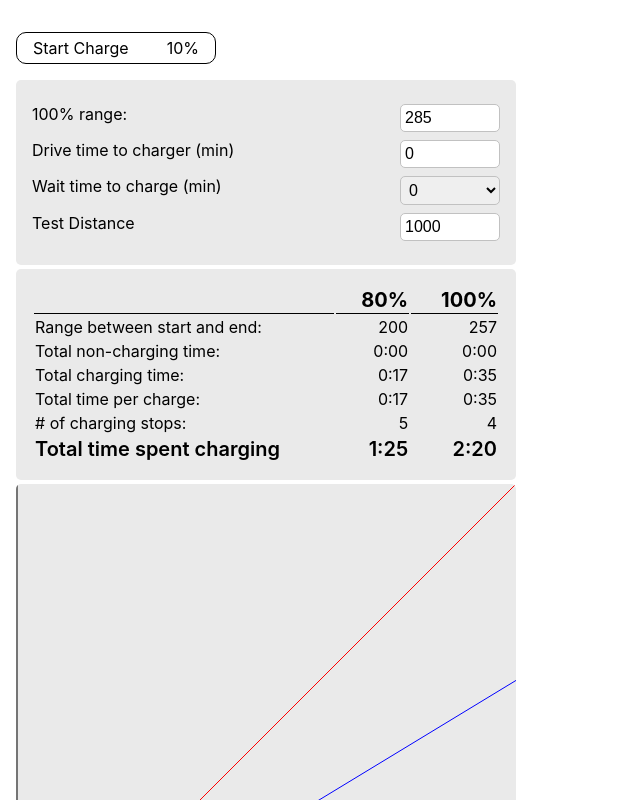
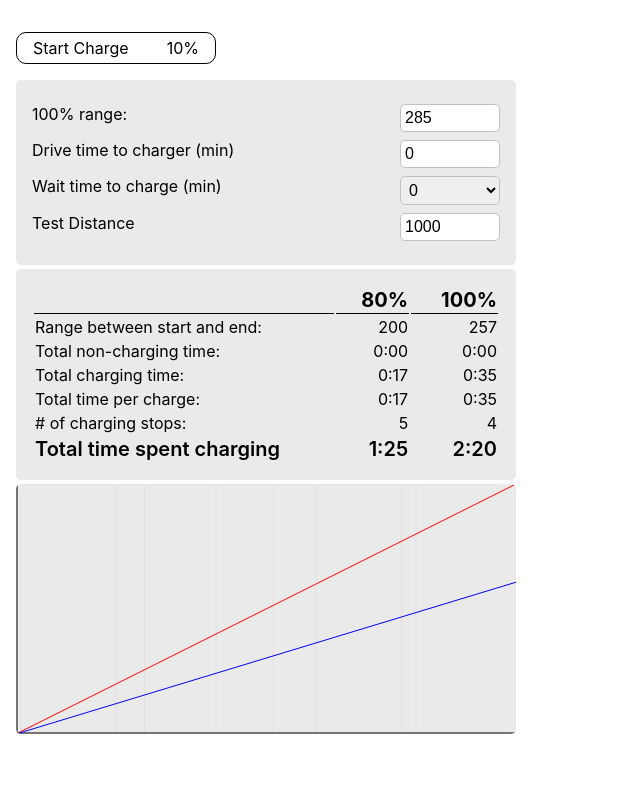
Before and after one commit to aokorodu/EVChargeTime, a React (Create React App) app in the folder ev-chargetime/: page / in a window 1280 px wide. Shown: the top 800 px of the page, without its empty margins (0-640 px from the left). Built offline with nearby package versions, Linux system fonts and the light colour scheme.

Commit message:
chart styling

```diff
--- a/ev-chargetime/src/App.css
+++ b/ev-chargetime/src/App.css
@@ -70,7 +70,7 @@ select {
 .chartHolder {
   width: 100%;
   max-width: 500px;
-  height: 500px;
+  height: 250px;
   margin-top: 0.25rem;
   border-radius: var(--borderRadius);
   overflow: hidden;
--- a/ev-chargetime/src/components/Chart/index.tsx
+++ b/ev-chargetime/src/components/Chart/index.tsx
@@ -10,20 +10,43 @@ type ChartProps = {
 const Chart = ({ timeNotFull, timeFull, stopsNotFull, stopsFull, rangeNotFull, rangeFull, distance }: ChartProps) => {
 
     const maxTime = timeFull >= timeNotFull ? timeFull : timeNotFull;
-    const unitsPerMin = 500 / maxTime;
-    const yNotFull = 500 - timeNotFull * unitsPerMin;
-    const yFull = 500 - timeFull * unitsPerMin;
-    console.log('timeFull: ', timeFull)
-    console.log('timeNotFull: ', timeNotFull)
-    console.log('yfull: ', yFull)
-    console.log('yNotFull: ', yNotFull)
+    const unitsPerMin = 250 / maxTime;
+    const yNotFull = 250 - timeNotFull * unitsPerMin;
+    const yFull = 250 - timeFull * unitsPerMin;
+
+    const unitsPerMile = 500 / distance;
+
+
+    const getNotFullLines = () => {
+        const notFullIncrements = rangeNotFull * unitsPerMile;
+        const arr = [];
+        for (let i = 0; i < stopsNotFull; i++) {
+            const xpos = (i + 1) * notFullIncrements;
+            arr.push(<path d={`M${xpos},250 v-250`} stroke="blue" strokeOpacity={.05} strokeWidth={1} />)
+        }
+
+        return arr;
+    }
+
+    const getNotLines = () => {
+        const fullIncrements = rangeFull * unitsPerMile;
+        const arr = [];
+        for (let i = 0; i < stopsNotFull; i++) {
+            const xpos = (i + 1) * fullIncrements;
+            arr.push(<path d={`M${xpos},250 v-250`} stroke="red" strokeOpacity={.05} strokeWidth={1} />)
+        }
+
+        return arr;
+    }
 
     return (
-        <svg viewBox="0 0 500 500">
-            <rect x="0" y="0" width="500" height="500" fill="#eaeaea" />
-            <path d="M1,0 L1,499 499,499" fill="none" stroke="black" />
-            <path d={`M0,500 L500,${yFull}`} fill="none" stroke="red" />
-            <path d={`M0,500 L500,${yNotFull}`} fill="none" stroke="blue" />
+        <svg viewBox="0 0 500 250">
+            <rect x="0" y="0" width="500" height="250" fill="#eaeaea" />
+            <path d="M1,0 L1,249 499,249" fill="none" stroke="black" />
+            <path d={`M0,250 L500,${yFull}`} fill="none" stroke="red" />
+            <path d={`M0,250 L500,${yNotFull}`} fill="none" stroke="blue" />
+            {getNotFullLines()}
+            {getNotLines()}
         </svg>
     );
 }
```
